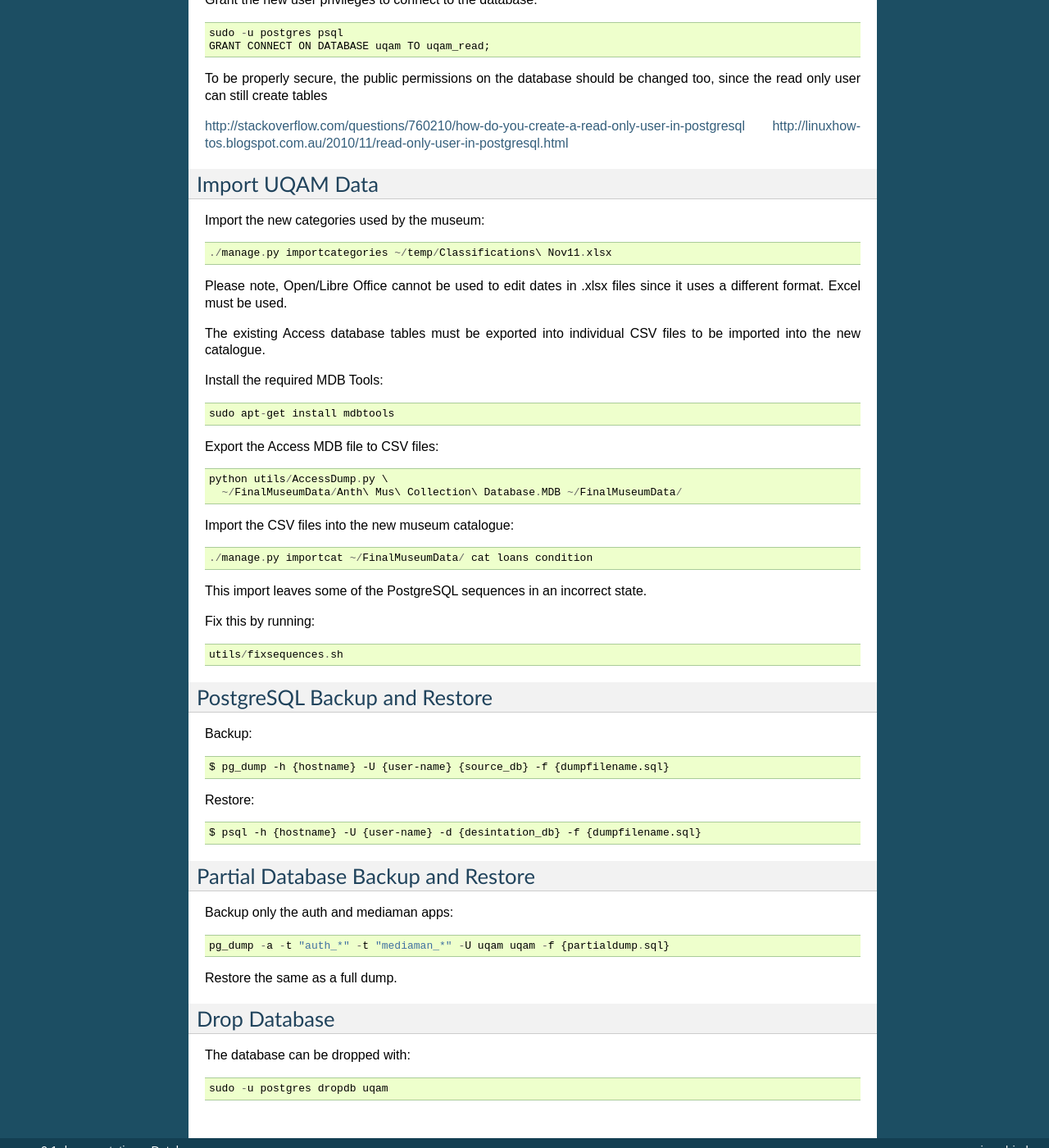
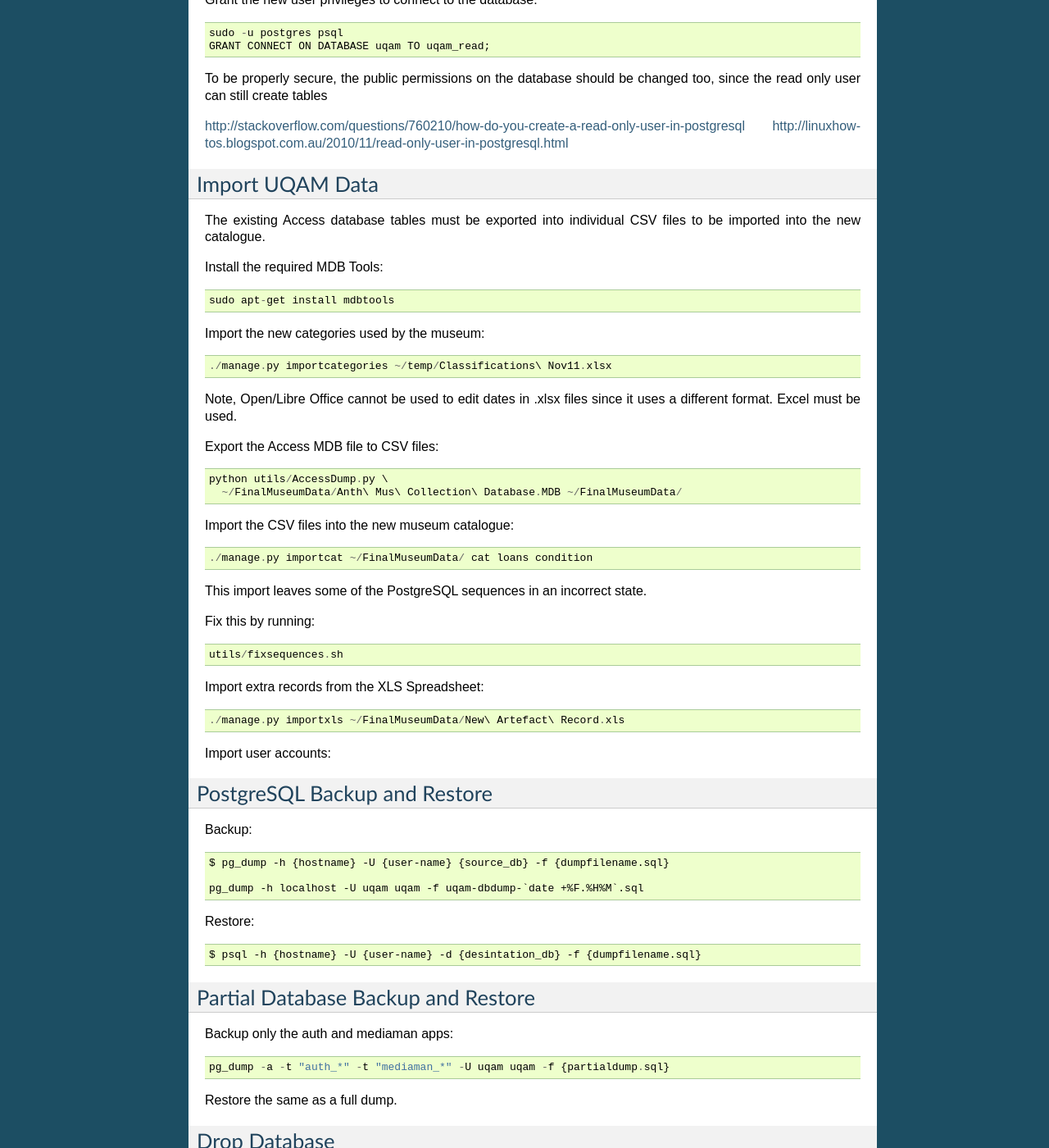
Before and after one commit to uq-eresearch/uqam, a Sphinx documentation site: the page built from docs/databases.rst, in a window 1280 px wide and 1400 px high, scrolled down 1413 px. Shown: the whole window at 82% size. Built offline with Sphinx 7.4.7, drawn with Linux system fonts in a browser that asks for light colours.

Commit message:
Databases docs

```diff
--- a/docs/databases.rst
+++ b/docs/databases.rst
@@ -91,19 +91,19 @@ http://linuxhow-tos.blogspot.com.au/2010/11/read-only-user-in-postgresql.html
 
 Import UQAM Data
 ----------------
-Import the new categories used by the museum::
-
-    ./manage.py importcategories ~/temp/Classifications\ Nov11.xlsx
-
-Please note, Open/Libre Office cannot be used to edit dates in .xlsx files
-since it uses a different format. Excel must be used.
-
 The existing Access database tables must be exported into individual CSV files
 to be imported into the new catalogue.
 
 Install the required MDB Tools::
 
     sudo apt-get install mdbtools
+
+Import the new categories used by the museum::
+
+    ./manage.py importcategories ~/temp/Classifications\ Nov11.xlsx
+
+Note, Open/Libre Office cannot be used to edit dates in .xlsx files
+since it uses a different format. Excel must be used.
 
 Export the Access MDB file to CSV files::
 
@@ -120,12 +120,20 @@ Fix this by running::
 
     utils/fixsequences.sh
 
+Import extra records from the XLS Spreadsheet::
+
+    ./manage.py importxls ~/FinalMuseumData/New\ Artefact\ Record.xls
+
+Import user accounts::
+
 
 PostgreSQL Backup and Restore
 -----------------------------
 Backup::
 
     $ pg_dump -h {hostname} -U {user-name} {source_db} -f {dumpfilename.sql}
+
+    pg_dump -h localhost -U uqam uqam -f uqam-dbdump-`date +%F.%H%M`.sql
 
 Restore::
 
```
